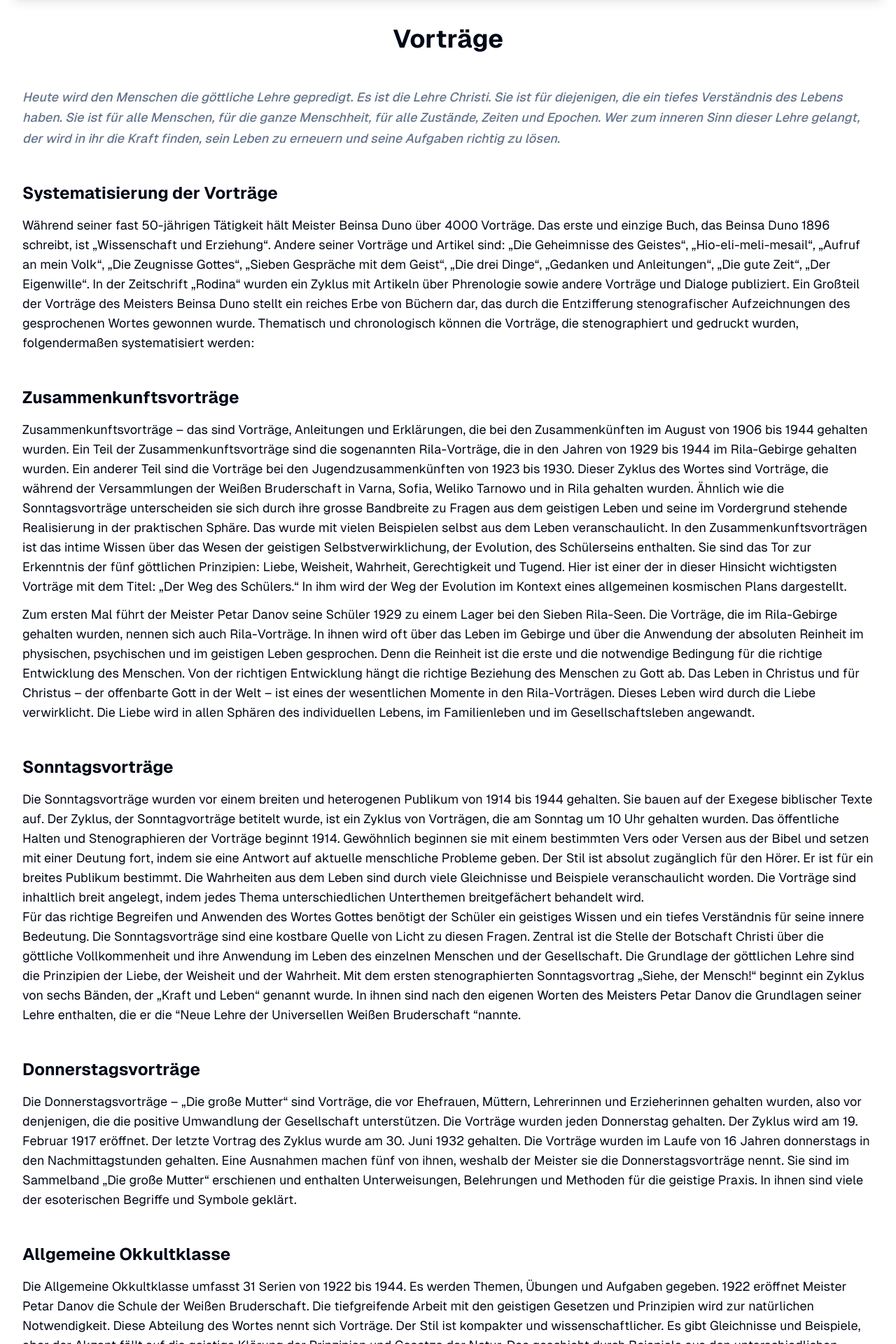
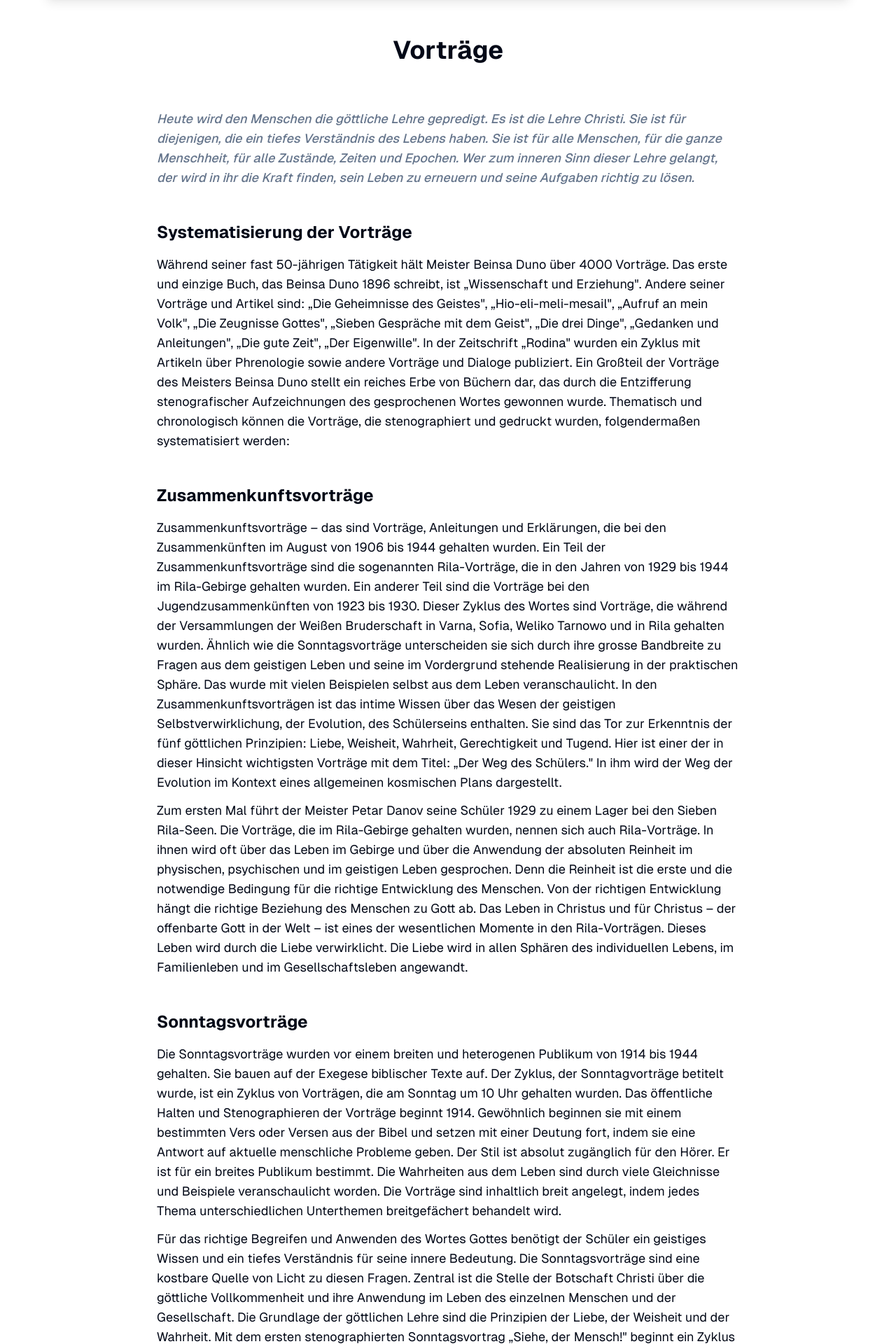
Before and after one commit to mkireva/beinsa-project, a Next.js app: page /lectures in a window 1280 px wide. Shown: the part 500-2420 px from the top of the page at 70% size. Built offline with nearby package versions, Linux system fonts and the light colour scheme.

Commit message:
fix: responsivnes

```diff
--- a/src/app/(rs)/lectures/ScrollText.tsx
+++ b/src/app/(rs)/lectures/ScrollText.tsx
@@ -50,9 +50,9 @@ const SmoothScrollText: React.FC<SmoothScrollTextProps> = ({
 
 export default function Component() {
   return (
-    <div className="min-h-screen p-4 space-y-12">
+    <div className="min-h-screen p-4 md:p-8 space-y-8 md:space-y-12 max-w-4xl mx-auto">
       <SmoothScrollText>
-        <p className="text-lg font-medium italic leading-relaxed text-muted-foreground">
+        <p className="text-base md:text-lg font-medium italic leading-relaxed text-muted-foreground">
           Heute wird den Menschen die göttliche Lehre gepredigt. Es ist die
           Lehre Christi. Sie ist für diejenigen, die ein tiefes Verständnis des
           Lebens haben. Sie ist für alle Menschen, für die ganze Menschheit, für
@@ -62,17 +62,17 @@ export default function Component() {
         </p>
       </SmoothScrollText>
       <SmoothScrollText>
-        <h2 className="text-2xl font-bold mb-4">
+        <h2 className="text-xl md:text-2xl font-bold mb-3 md:mb-4">
           Systematisierung der Vorträge
         </h2>
-        <p className="text-lg">
+        <p className="text-base md:text-lg">
           Während seiner fast 50-jährigen Tätigkeit hält Meister Beinsa Duno
           über 4000 Vorträge. Das erste und einzige Buch, das Beinsa Duno 1896
-          schreibt, ist „Wissenschaft und Erziehung“. Andere seiner Vorträge und
-          Artikel sind: „Die Geheimnisse des Geistes“, „Hio-eli-meli-mesail“,
-          „Aufruf an mein Volk“, „Die Zeugnisse Gottes“, „Sieben Gespräche mit
-          dem Geist“, „Die drei Dinge“, „Gedanken und Anleitungen“, „Die gute
-          Zeit“, „Der Eigenwille“. In der Zeitschrift „Rodina“ wurden ein Zyklus
+          schreibt, ist „Wissenschaft und Erziehung". Andere seiner Vorträge und
+          Artikel sind: „Die Geheimnisse des Geistes", „Hio-eli-meli-mesail",
+          „Aufruf an mein Volk", „Die Zeugnisse Gottes", „Sieben Gespräche mit
+          dem Geist", „Die drei Dinge", „Gedanken und Anleitungen", „Die gute
+          Zeit", „Der Eigenwille". In der Zeitschrift „Rodina" wurden ein Zyklus
           mit Artikeln über Phrenologie sowie andere Vorträge und Dialoge
           publiziert. Ein Großteil der Vorträge des Meisters Beinsa Duno stellt
           ein reiches Erbe von Büchern dar, das durch die Entzifferung
@@ -82,8 +82,8 @@ export default function Component() {
         </p>
       </SmoothScrollText>
       <SmoothScrollText>
-        <h2 className="text-2xl font-bold mb-4">Zusammenkunftsvorträge</h2>
-        <p className="text-lg">
+        <h2 className="text-xl md:text-2xl font-bold mb-3 md:mb-4">Zusammenkunftsvorträge</h2>
+        <p className="text-base md:text-lg">
           Zusammenkunftsvorträge – das sind Vorträge, Anleitungen und
           Erklärungen, die bei den Zusammenkünften im August von 1906 bis 1944
           gehalten wurden. Ein Teil der Zusammenkunftsvorträge sind die
@@ -101,10 +101,10 @@ export default function Component() {
           enthalten. Sie sind das Tor zur Erkenntnis der fünf göttlichen
           Prinzipien: Liebe, Weisheit, Wahrheit, Gerechtigkeit und Tugend. Hier
           ist einer der in dieser Hinsicht wichtigsten Vorträge mit dem Titel:
-          „Der Weg des Schülers.“ In ihm wird der Weg der Evolution im Kontext
+          „Der Weg des Schülers." In ihm wird der Weg der Evolution im Kontext
           eines allgemeinen kosmischen Plans dargestellt.
         </p>
-        <p className="text-lg mt-3">
+        <p className="text-base md:text-lg mt-3">
           Zum ersten Mal führt der Meister Petar Danov seine Schüler 1929 zu
           einem Lager bei den Sieben Rila-Seen. Die Vorträge, die im
           Rila-Gebirge gehalten wurden, nennen sich auch Rila-Vorträge. In ihnen
@@ -121,8 +121,8 @@ export default function Component() {
         </p>
       </SmoothScrollText>
       <SmoothScrollText>
-        <h2 className="text-2xl font-bold mb-4">Sonntagsvorträge</h2>
-        <p className="text-lg">
+        <h2 className="text-xl md:text-2xl font-bold mb-3 md:mb-4">Sonntagsvorträge</h2>
+        <p className="text-base md:text-lg">
           Die Sonntagsvorträge wurden vor einem breiten und heterogenen Publikum
           von 1914 bis 1944 gehalten. Sie bauen auf der Exegese biblischer Texte
           auf. Der Zyklus, der Sonntagvorträge betitelt wurde, ist ein Zyklus
@@ -137,7 +137,7 @@ export default function Component() {
           indem jedes Thema unterschiedlichen Unterthemen breitgefächert
           behandelt wird.
         </p>
-        <p className="text-lg">
+        <p className="text-base md:text-lg mt-3">
           Für das richtige Begreifen und Anwenden des Wortes Gottes benötigt der
           Schüler ein geistiges Wissen und ein tiefes Verständnis für seine
           innere Bedeutung. Die Sonntagsvorträge sind eine kostbare Quelle von
@@ -145,17 +145,17 @@ export default function Component() {
           über die göttliche Vollkommenheit und ihre Anwendung im Leben des
           einzelnen Menschen und der Gesellschaft. Die Grundlage der göttlichen
           Lehre sind die Prinzipien der Liebe, der Weisheit und der Wahrheit.
-          Mit dem ersten stenographierten Sonntagsvortrag „Siehe, der Mensch!“
-          beginnt ein Zyklus von sechs Bänden, der „Kraft und Leben“ genannt
+          Mit dem ersten stenographierten Sonntagsvortrag „Siehe, der Mensch!"
+          beginnt ein Zyklus von sechs Bänden, der „Kraft und Leben" genannt
           wurde. In ihnen sind nach den eigenen Worten des Meisters Petar Danov
-          die Grundlagen seiner Lehre enthalten, die er die “Neue Lehre der
-          Universellen Weißen Bruderschaft “nannte.
+          die Grundlagen seiner Lehre enthalten, die er die "Neue Lehre der
+          Universellen Weißen Bruderschaft "nannte.
         </p>
       </SmoothScrollText>
       <SmoothScrollText>
-        <h2 className="text-2xl font-bold mb-4">Donnerstagsvorträge</h2>
-        <p className="text-lg">
-          Die Donnerstagsvorträge – „Die große Mutter“ sind Vorträge, die vor
+        <h2 className="text-xl md:text-2xl font-bold mb-3 md:mb-4">Donnerstagsvorträge</h2>
+        <p className="text-base md:text-lg">
+          Die Donnerstagsvorträge – „Die große Mutter" sind Vorträge, die vor
           Ehefrauen, Müttern, Lehrerinnen und Erzieherinnen gehalten wurden,
           also vor denjenigen, die die positive Umwandlung der Gesellschaft
           unterstützen. Die Vorträge wurden jeden Donnerstag gehalten. Der
@@ -163,15 +163,15 @@ export default function Component() {
           Zyklus wurde am 30. Juni 1932 gehalten. Die Vorträge wurden im Laufe
           von 16 Jahren donnerstags in den Nachmittagstunden gehalten. Eine
           Ausnahmen machen fünf von ihnen, weshalb der Meister sie die
-          Donnerstagsvorträge nennt. Sie sind im Sammelband „Die große Mutter“
+          Donnerstagsvorträge nennt. Sie sind im Sammelband „Die große Mutter"
           erschienen und enthalten Unterweisungen, Belehrungen und Methoden für
           die geistige Praxis. In ihnen sind viele der esoterischen Begriffe und
           Symbole geklärt.{" "}
         </p>
       </SmoothScrollText>
       <SmoothScrollText>
-        <h2 className="text-2xl font-bold mb-4">Allgemeine Okkultklasse</h2>
-        <p className="text-lg">
+        <h2 className="text-xl md:text-2xl font-bold mb-3 md:mb-4">Allgemeine Okkultklasse</h2>
+        <p className="text-base md:text-lg">
           Die Allgemeine Okkultklasse umfasst 31 Serien von 1922 bis 1944. Es
           werden Themen, Übungen und Aufgaben gegeben. 1922 eröffnet Meister
           Petar Danov die Schule der Weißen Bruderschaft. Die tiefgreifende
@@ -197,8 +197,8 @@ export default function Component() {
         </p>
       </SmoothScrollText>
       <SmoothScrollText>
-        <h2 className="text-2xl font-bold mb-4">Jugendokkultklasse</h2>
-        <p className="text-lg">
+        <h2 className="text-xl md:text-2xl font-bold mb-3 md:mb-4">Jugendokkultklasse</h2>
+        <p className="text-base md:text-lg">
           Die Jugendokkultklasse wurde von 1922 bis einschließlich 1944 jeden
           Freitag im Laufe von 22 Jahren gehalten. In der Schule des Meisters
           Petar Danov werden gleichzeitig zwei Klassen eröffnet: die Allgemeine
@@ -228,13 +228,13 @@ export default function Component() {
         </p>
       </SmoothScrollText>
       <SmoothScrollText>
-        <h2 className="text-2xl font-bold mb-4">Morgenwort</h2>
-        <p className="text-lg">
+        <h2 className="text-xl md:text-2xl font-bold mb-3 md:mb-4">Morgenwort</h2>
+        <p className="text-base md:text-lg">
           Am 21. September 1930 beginnt der Meister sonntags das Morgenwort zu
           halten. Das Morgenwort ist ein Teil des Wortes, das auch sonntags aber
           um 5 Uhr morgens gehalten wurde. Die Vorträge dieses Zyklus sind an
           einen kleineren Zuhörerkreis gerichtet. Das erste Morgenwort, „Die
-          absolute Wahrheit“, wurde am 21. September 1931 gehalten. Der Meister
+          absolute Wahrheit", wurde am 21. September 1931 gehalten. Der Meister
           spricht über Kapitel aus der Bibel, indem er ihre geistigen
           Botschaften in die heutigen Sprache übersetzt. Die Heiligen Texte
           haben in sich eine tiefe Bedeutung, die manchmal für den menschlichen
@@ -243,8 +243,8 @@ export default function Component() {
         </p>
       </SmoothScrollText>
       <SmoothScrollText>
-        <h2 className="text-2xl font-bold mb-4">Außerodernliche Vorträge</h2>
-        <p className="text-lg">
+        <h2 className="text-xl md:text-2xl font-bold mb-3 md:mb-4">Außerodernliche Vorträge</h2>
+        <p className="text-base md:text-lg">
           Die außerordentlichen Vorträge wurden bei besonderen Anlässen
           gehalten: an Neujahr, am 22. März, am 22. September, bei allgemeinen
           Festen und anderen Gelegenheiten, die in getrennten Broschüren
@@ -257,9 +257,9 @@ export default function Component() {
         </p>
       </SmoothScrollText>
       <SmoothScrollText>
-        <h2 className="text-2xl font-bold mb-4">Testament der Liebe</h2>
-        <p className="text-lg">
-          Die Vorträge „Das Testament der Liebe“, die in drei Bänden publiziert
+        <h2 className="text-xl md:text-2xl font-bold mb-3 md:mb-4">Testament der Liebe</h2>
+        <p className="text-base md:text-lg">
+          Die Vorträge „Das Testament der Liebe", die in drei Bänden publiziert
           wurden, sind das letzte Wort des Meisters. Sie wurden im Dorf
           Martschaevo und in Sofia vom 19. März 1944 bis zum 20. Dezember 1944
           gehalten.
--- a/src/app/(rs)/lectures/page.tsx
+++ b/src/app/(rs)/lectures/page.tsx
@@ -8,32 +8,33 @@ export const metadata = {
 
 export default function Lectures() {
   return (
-    <div className="flex flex-col items-center justify-center py-10">
-      <div className="w-full rounded-lg items-center justify-center">
-        <div className="w-auto h-96 relative ">
+    <div className="flex flex-col items-center justify-center py-6 md:py-10 px-4 md:px-8">
+      <div className="w-full max-w-6xl mx-auto">
+        <div className="w-full h-[250px] md:h-[400px] relative">
           <div
             className={cn(
-              "group relative overflow-hidden rounded-lg h-[400px]",
+              "group relative overflow-hidden rounded-lg h-full",
               "shadow-lg transition-all duration-500",
               "md:col-start-2"
             )}
           >
             <div className="absolute inset-0">
               <Image
-                loading={"lazy"}
+                priority
                 fill
                 src={"/images/salona.jpg"}
                 alt={"Beisa Duno"}
                 className="rounded-lg object-cover transition-transform duration-500 group-hover:scale-110"
-              />{" "}
-            </div>{" "}
+                sizes="(max-width: 768px) 100vw, 1200px"
+              />
+            </div>
           </div>
         </div>
       </div>
 
-      <h1 className="text-4xl font-bold mt-14 mb-8">Vorträge</h1>
+      <h1 className="text-2xl md:text-4xl font-bold mt-8 md:mt-14 mb-6 md:mb-8">Vorträge</h1>
 
-      <div>
+      <div className="w-full max-w-4xl mx-auto">
         <ScrollText />
       </div>
     </div>
--- a/src/components/Timeline.tsx
+++ b/src/components/Timeline.tsx
@@ -188,10 +188,9 @@ export function Timeline() {
 
     return () => observer.disconnect();
   }, []);
-
   return (
-    <div ref={timelineRef} className="max-w-7xl mx-auto px-4 py-16">
-      <h2 className="text-4xl font-bold text-center mb-16 animate-fade-up">
+    <div ref={timelineRef} className="max-w-7xl mx-auto px-4 py-8 sm:py-16">
+      <h2 className="text-2xl sm:text-4xl font-bold text-center mb-8 sm:mb-16 animate-fade-up">
         Biographie
       </h2>
       <div className="relative">
```
Also changed, not shown: src/components/TimelineEvent.tsx (+16 -13 lines).
